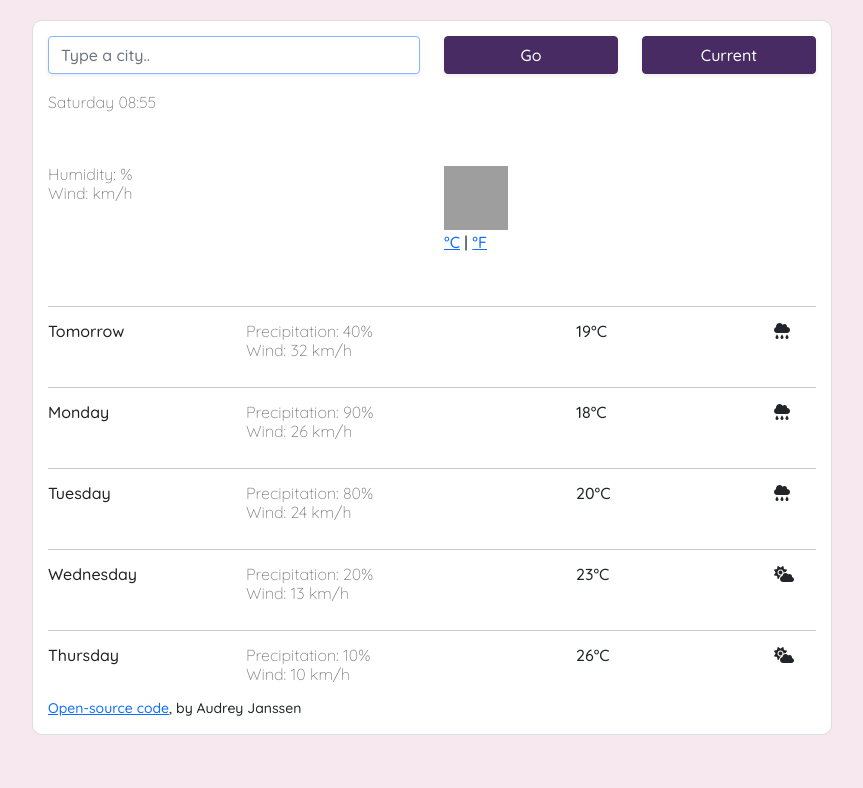
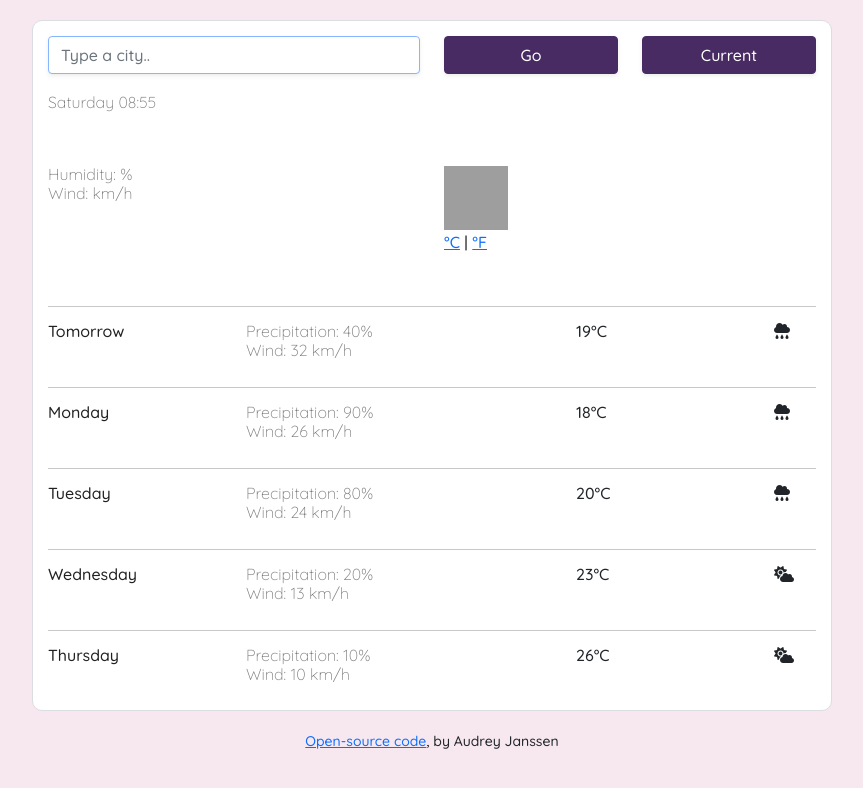
Before and after one commit to audreyjanssen/weather-project, a plain HTML site: page index.html in a window 1280 px wide. Shown: the whole page, without its empty margins (208-1071 px from the left). Drawn offline with nearby package versions, Linux system fonts and the light colour scheme; no server answers; grey boxes are pictures that could not be loaded.

Commit message:
edit and style source link

```diff
--- a/index.html
+++ b/index.html
@@ -220,9 +220,10 @@
             </div>
           </div>
         </div>
-            <small><a href="https://github.com/audreyjanssen/weather-project" target="_blank">Open-source code</a>, by Audrey Janssen</small>
 
       </div>
+      <small><a href="https://github.com/audreyjanssen/weather-project" target="_blank">Open-source code</a>, by Audrey Janssen</small>
+
     </div>
     <script src="src/index.js"></script>
   </body>
--- a/src/styles.css
+++ b/src/styles.css
@@ -21,6 +21,13 @@ li {
   height: 19px;
   line-height: 1;
   list-style: none;
+}
+
+small {
+    display: block;
+      margin: 0 auto;
+      text-align: center;
+
 }
 
 .weather-app {
```
